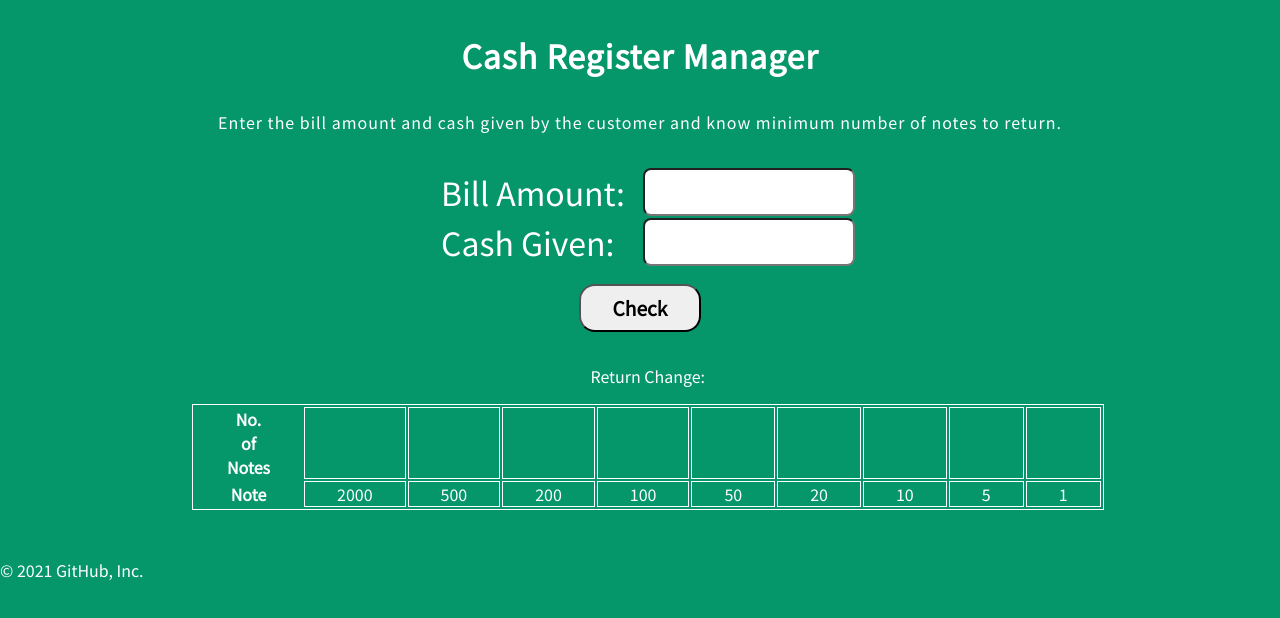
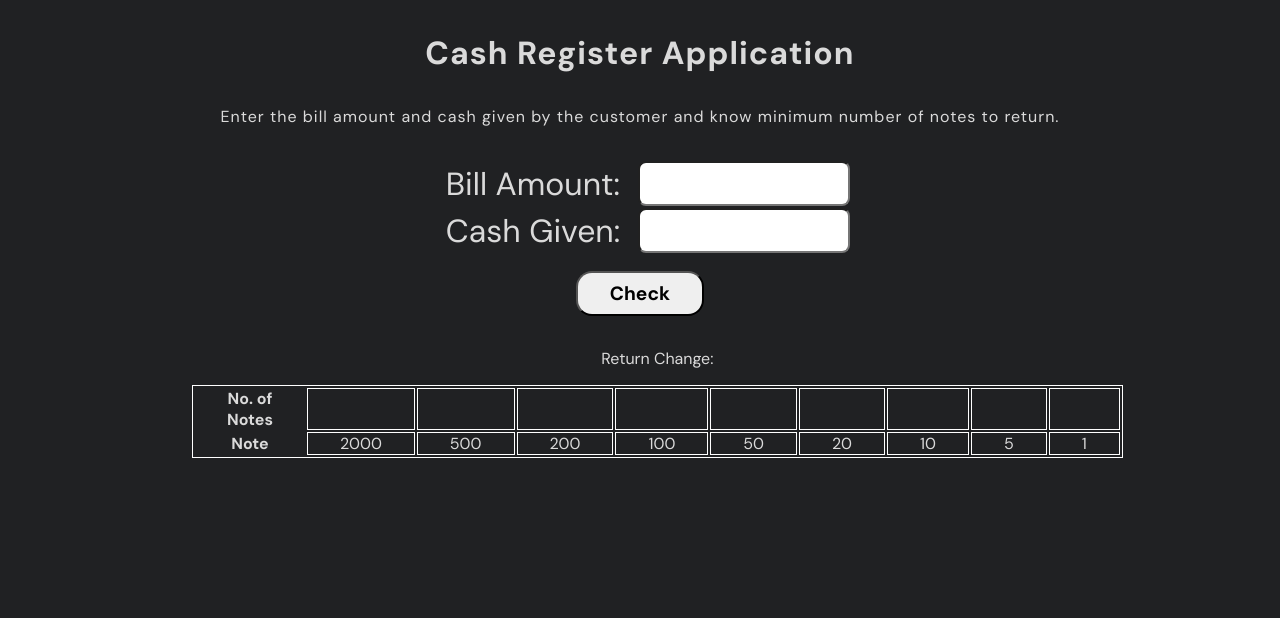
Before and after one commit to Yashmalhotra98/mark-10-cash-register-app, a plain HTML site: page index.html in a window 1280 px wide. Drawn offline with Linux system fonts and the light colour scheme.

Commit message:
refractor: Some unnecessary tags removed

```diff
--- a/index.html
+++ b/index.html
@@ -6,15 +6,13 @@
     <meta http-equiv="X-UA-Compatible" content="IE=edge" />
     <meta name="viewport" content="width=device-width, initial-scale=1.0" />
     <link rel="stylesheet" href="/style.css" />
-    <title>Cash Register</title>
-    <link rel="preconnect" href="https://fonts.googleapis.com" />
-    <link rel="preconnect" href="https://fonts.gstatic.com" crossorigin />
-    <link href="https://fonts.googleapis.com/css2?family=Noto+Sans+JP&display=swap" rel="stylesheet" />
+    <title>Cash Register App | Dark Theme</title>
+    <link href="https://fonts.googleapis.com/css2?family=DM+Sans:wght@400;700&display=swap" rel="stylesheet">
 </head>
 
 <body>
     <div class="container">
-        <h1 class="heading">Cash Register Manager</h1>
+        <h1 class="heading">Cash Register Application</h1>
         <p class="description">
             Enter the bill amount and cash given by the customer and know minimum number of notes to return.
         </p>
@@ -38,7 +36,6 @@
         </table>
       </div>
 
-      <!--<button>Next</button>-->
 
       <button id="check-button">Check</button>
       <p id="error-message"></p>
@@ -77,4 +74,3 @@
   </body>
   <script src="/main.js" type="text/javascript"></script>
 </html>
-© 2021 GitHub, Inc.
--- a/main.js
+++ b/main.js
@@ -5,13 +5,11 @@ const message = document.querySelector("#error-message");
 const noOfNotes = document.querySelectorAll(".no-of-notes");
 const remainAmt = document.querySelector("#remaining-amt");
 
-// checkButton.addEventListener('click', function getValues() {
-//     console.log(billAmount, cashGiven);
-// })
 const availableNotes = [2000, 500, 200, 100, 50, 20, 10, 5, 1];
 
 checkButton.addEventListener("click", function validateBillAndCashAmount() {
-    hideMessage();
+    message.style.display = "none";
+    // The above statement hides the display property for the CSS selector bound with the message element.
     if (Number(billAmount.value) > 0) {
         if (Number(cashGiven.value) >= Number(billAmount.value)) {
             const amountToBeReturned = Number(cashGiven.value) - Number(billAmount.value);
@@ -39,9 +37,6 @@ function calculateChange(amountToBeReturned) {
     }
 }
 
-function hideMessage() {
-    message.style.display = "none";
-}
 
 function showMessage(msg) {
     message.style.display = "block";
--- a/style.css
+++ b/style.css
@@ -1,12 +1,12 @@
 * {
     margin: 0;
     padding: 0;
-    font-family: 'Noto Sans JP', sans-serif;
-    color: white;
+    font-family: 'DM Sans', sans-serif;
+    color: rgb(218, 218, 218);
 }
 
 body {
-    background-color: #059669;
+    background-color: #202123;
 }
 
 .container {
```
